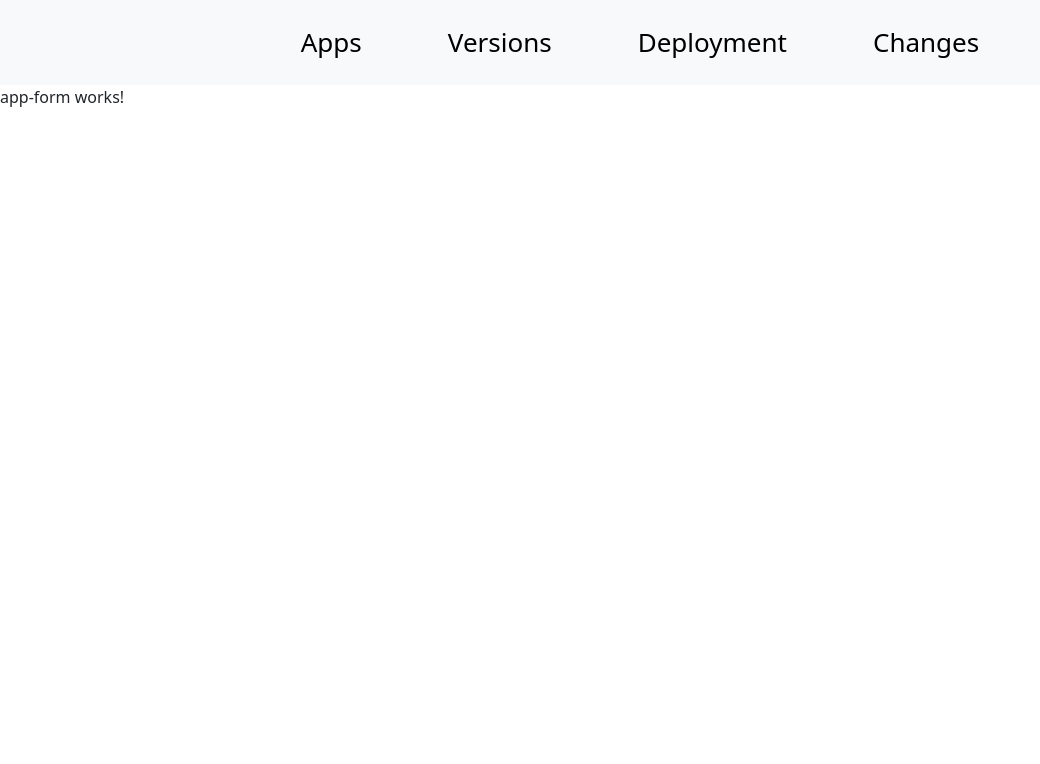
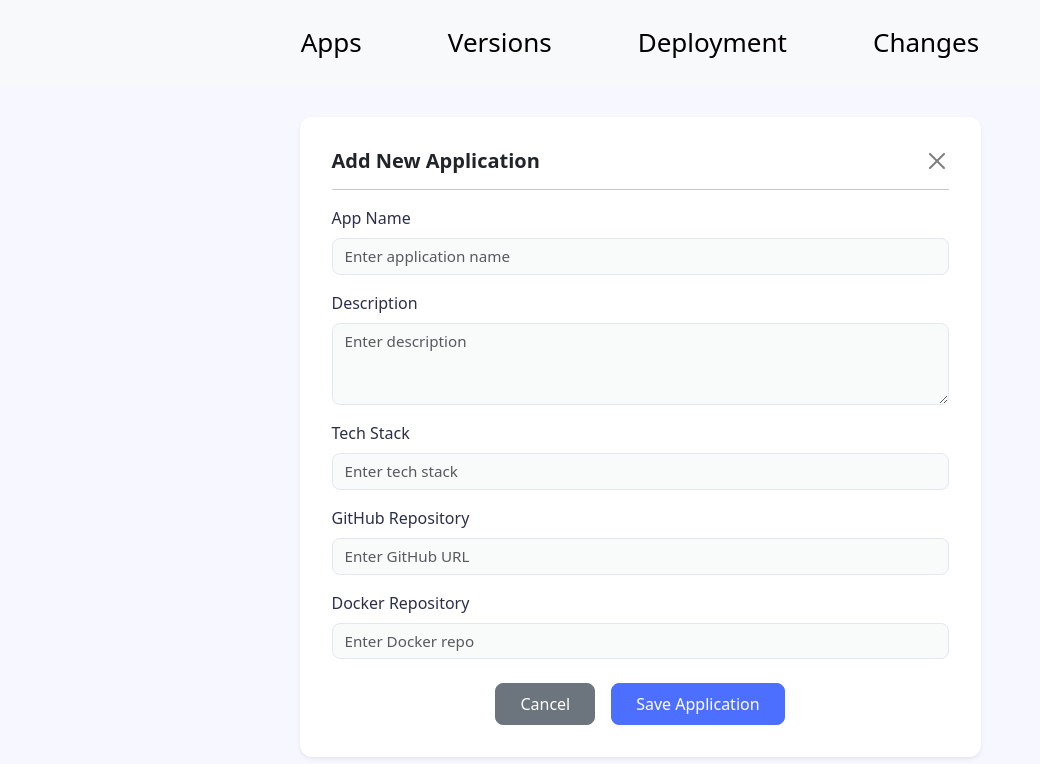
Before and after one commit to manish-drake/dev-optics-frontend, an Angular app: page /Apps in a window 1280 px wide. Both pictures are taken after a click on the button "Add New App". Shown: the top 764 px of the page, without its empty margins (0-1040 px from the left). Built offline with nearby package versions, Linux system fonts and the light colour scheme; no server answers.

Commit message:
App Form Ui done

```diff
--- a/src/app/pages/apps/components/app-form/app-form.component.html
+++ b/src/app/pages/apps/components/app-form/app-form.component.html
@@ -1 +1,42 @@
-<p>app-form works!</p>
+<div class="app-form-container">
+  <div class="app-form-card shadow-sm">
+    <div class="d-flex justify-content-between align-items-center mb-3">
+      <h5 class="fw-bold mb-0">Add New Application</h5>
+      <button type="button" class="btn-close" aria-label="Close"></button>
+    </div>
+
+    <hr />
+
+    <form>
+      <div class="mb-3">
+        <label for="appName" class="form-label">App Name</label>
+        <input type="text" class="form-control" id="appName" placeholder="Enter application name" />
+      </div>
+
+      <div class="mb-3">
+        <label for="description" class="form-label">Description</label>
+        <textarea class="form-control" id="description" rows="3" placeholder="Enter description"></textarea>
+      </div>
+
+      <div class="mb-3">
+        <label for="techStack" class="form-label">Tech Stack</label>
+        <input type="text" class="form-control" id="techStack" placeholder="Enter tech stack" />
+      </div>
+
+      <div class="mb-3">
+        <label for="githubRepo" class="form-label">GitHub Repository</label>
+        <input type="url" class="form-control" id="githubRepo" placeholder="Enter GitHub URL" />
+      </div>
+
+      <div class="mb-4">
+        <label for="dockerRepo" class="form-label">Docker Repository</label>
+        <input type="text" class="form-control" id="dockerRepo" placeholder="Enter Docker repo" />
+      </div>
+
+      <div class="d-flex justify-content-center gap-3">
+        <button type="button" class="btn btn-secondary px-4">Cancel</button>
+        <button type="submit" class="btn btn-primary px-4">Save Application</button>
+      </div>
+    </form>
+  </div>
+</div>
--- a/src/app/pages/apps/components/app-form/app-form.component.scss
+++ b/src/app/pages/apps/components/app-form/app-form.component.scss
@@ -0,0 +1,61 @@
+.app-form-container {
+  display: flex;
+  justify-content: center;
+  align-items: center;
+  min-height: 100vh;
+
+  background-color: #f7f8ff;
+  padding: 2rem;
+  padding-bottom: 240px;
+}
+
+.app-form-card {
+  background-color: #fff;
+  border-radius: 12px;
+  padding: 2rem;
+  max-width: 681px;
+  width: 100%;
+
+  .form-label {
+    font-weight: 500;
+    color: #2c2f4b;
+  }
+
+  .form-control {
+    border-radius: 8px;
+    background-color: #f9fafa;
+    border: 1px solid #e2e8f0;
+    font-size: 0.95rem;
+
+    &:focus {
+      box-shadow: none;
+      border-color: #4d6fff;
+    }
+  }
+
+  .btn {
+    border-radius: 8px;
+    font-weight: 500;
+    height: 42px;
+  }
+
+  .btn-primary {
+    background-color: #4d6fff;
+    border-color: #4d6fff;
+
+    &:hover {
+      background-color: #3d5ddb;
+      border-color: #3d5ddb;
+    }
+  }
+
+  .btn-secondary {
+    background-color: #6c757d;
+    border-color: #6c757d;
+
+    &:hover {
+      background-color: #5a6268;
+      border-color: #545b62;
+    }
+  }
+}
--- a/src/app/pages/apps/components/app-form/app-form.component.ts
+++ b/src/app/pages/apps/components/app-form/app-form.component.ts
@@ -8,5 +8,8 @@ import { Component } from '@angular/core';
   styleUrl: './app-form.component.scss'
 })
 export class AppFormComponent {
+onClose() {
+throw new Error('Method not implemented.');
+}
 
 }
```
